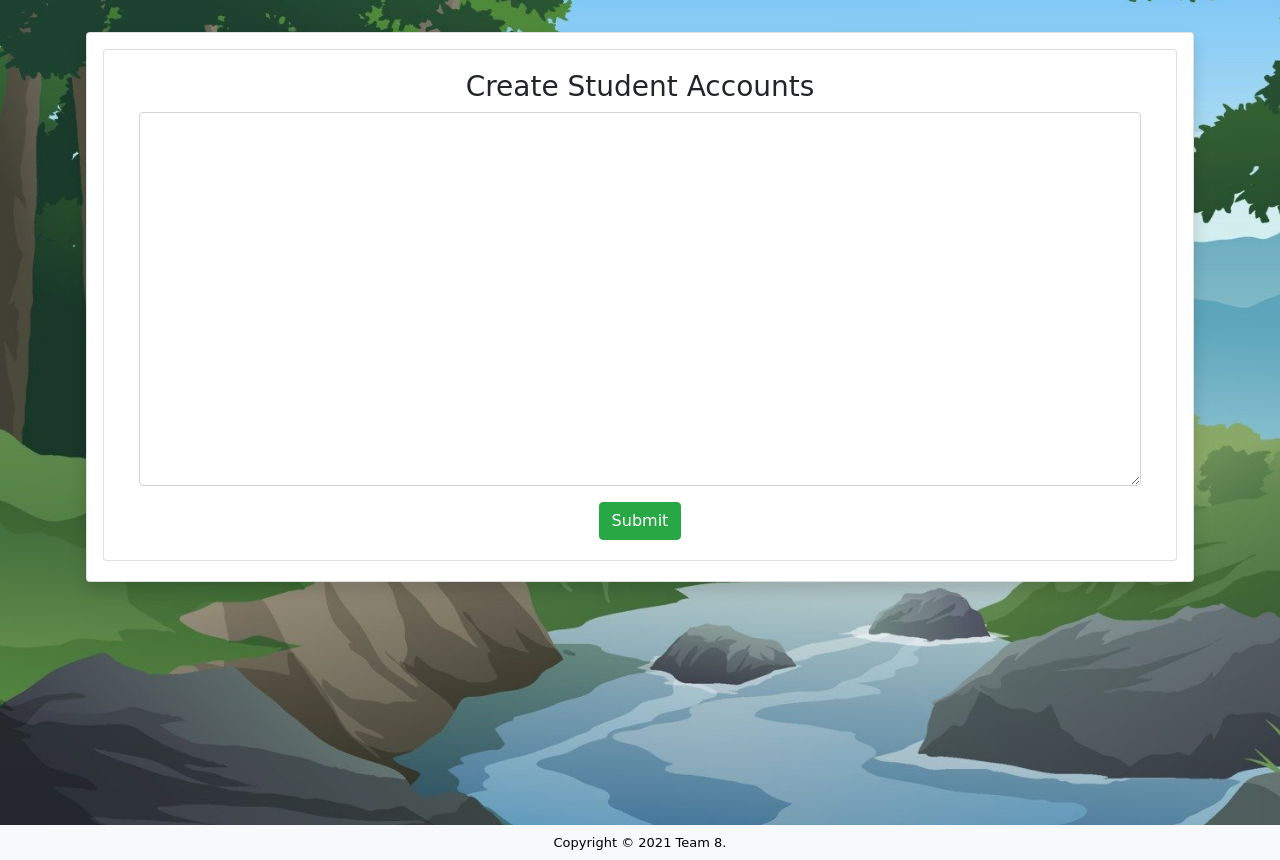
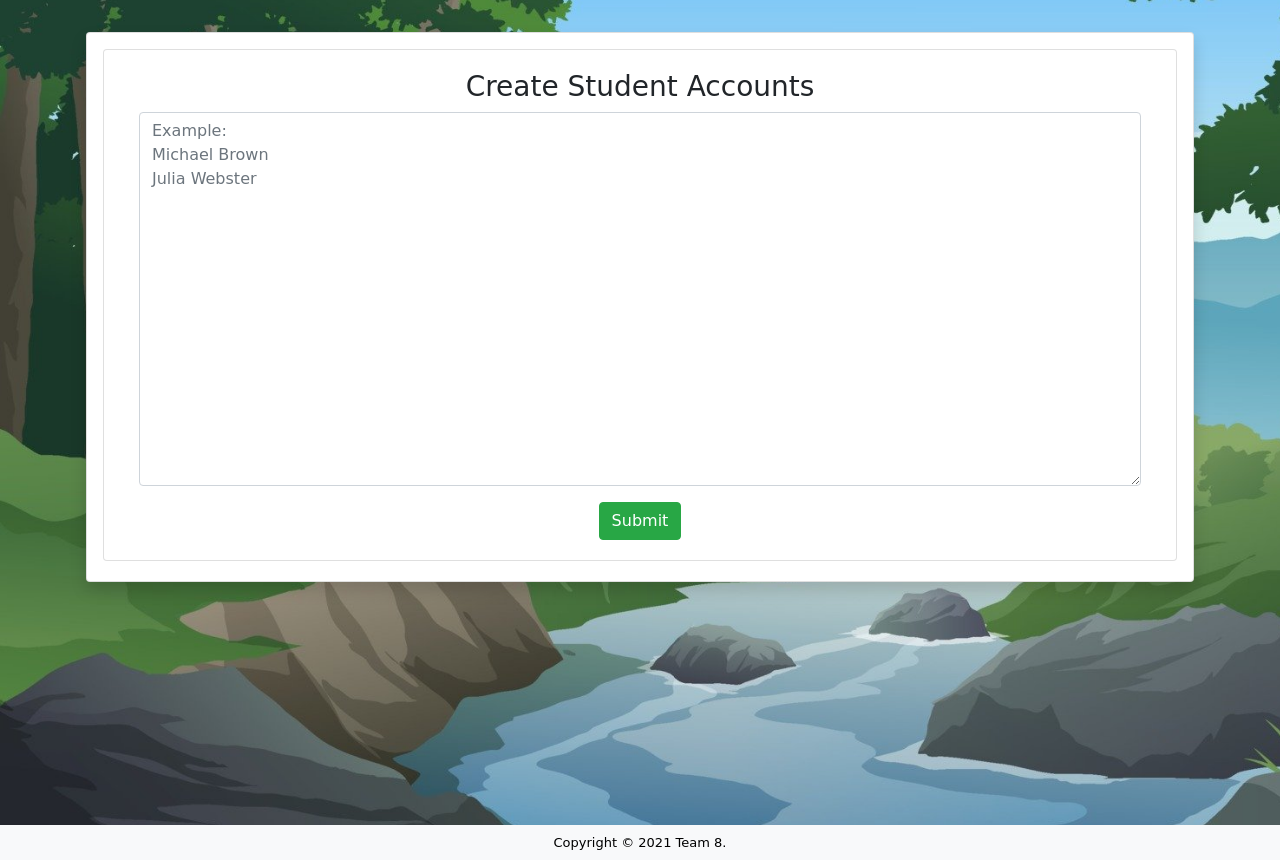
Before and after one commit to James-02/Climate4Kids, a Flask app: page /groups/1/create_students in a window 1280 px wide. Shown: the part 76-936 px from the top of the page. Run offline with Flask 2, Linux system fonts and the light colour scheme; data that the repository does not hold is empty; parts of the project's set-up code (start-up, migrations or seed data) failed here and were passed over; some libraries are stand-ins or nearby versions.

Commit message:
Added placeholder values

```diff
--- a/templates/groups/create_students.html
+++ b/templates/groups/create_students.html
@@ -20,12 +20,12 @@
                 {% endwith %}
                 <form method="POST" action="{{ url_for('users.create_students', group_id=group_id) }}">
                 {{ form.csrf_token }}
-                        <div class="form-group col mb-6">
-                            {{ form.names(class="form-control", rows=15) }}
-                        </div>
-                        <div>
-                        {{ form.submit(class="btn btn-success btn-is-centered") }}
-                    </div>
+                <div class="form-group col mb-6">
+                    {{ form.names(class="form-control", rows=15, placeholder="Example:\nMichael Brown\nJulia Webster") }}
+                </div>
+                <div>
+                    {{ form.submit(class="btn btn-success btn-is-centered") }}
+                </div>
                 </form>
             </div>
         </div>
```
